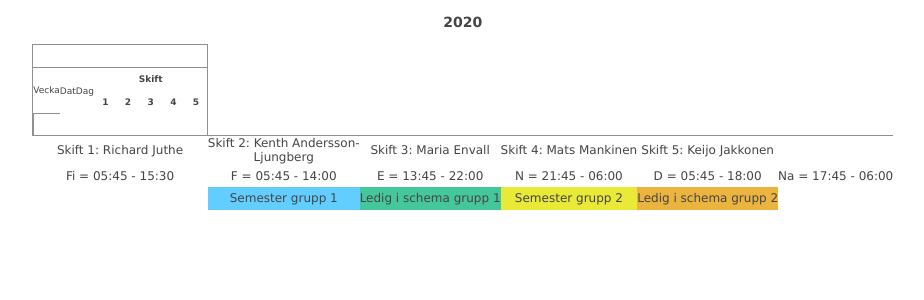
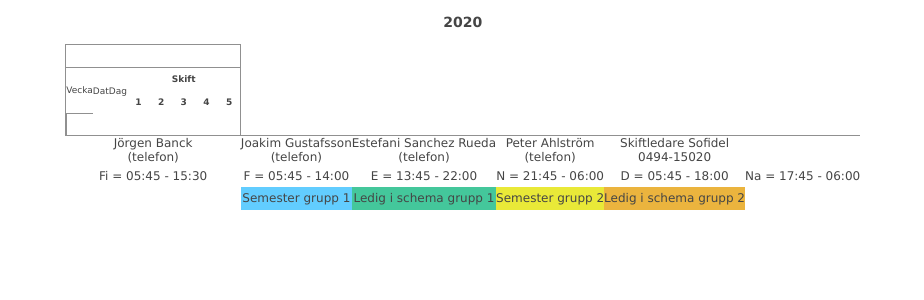
Before and after one commit to jockeg/schedule-generator, a Flask app: template templates/schema.html in a window 1280 px wide. Shown: the top 300 px of the page, without its empty margins (178-1102 px from the left). Run offline with Flask 2, Linux system fonts and the light colour scheme; the template is opened without the code that fills it: most values are stand-ins (such as "Sample title", 1, 10 or a date in 2020).

```diff
--- a/flaskapp.py
+++ b/flaskapp.py
@@ -4,6 +4,7 @@ from babel.dates import format_date
 from schedule_generator import shift_day, year_dates, week_len, SweHolidays, helgdagar
 from pay_calculator import pay, schedule, schedule_month
 import pdfkit
+import pandas as pd
 
 holidays_se = SweHolidays(include_sundays=False)
 
@@ -104,13 +105,16 @@ def generatepdf():
 @app.route('/loneutrakning', methods=['POST'])
 def calculate_pay():
     year = request.form['year']
-    salary = float(request.form['salary'])
+    salary = float(request.form['salary'].replace(',', '.'))
     shift = request.form['shift']
     dates = schedule(int(year), int(shift))
     total_pay = 12 * salary
     month_pay = salary
     month = int(request.form['month'])
     dates_month = schedule_month(int(year), int(month), int(shift))
+    skattetabell = int(request.form['skattetabell'])
+
+    xl_file = 'https://www.skatteverket.se/download/18.339cd9fe17d1714c0771bae/1638974402658/M%C3%A5nadsl%C3%B6n%202022.xlsx'
 
     for date, workshift in dates.items():
         total_pay += pay(salary, date, workshift)
@@ -118,8 +122,15 @@ def calculate_pay():
     for date, workshift in dates_month.items():
         month_pay += pay(salary, date, workshift)
 
+    df = pd.read_excel(xl_file)
+    df2 = df.loc[:, ['Tabellnr', 'Inkomst t.o.m.', 'Kolumn 1']]
+    df3 = df2.set_index('Tabellnr')
+    df4 = df3.loc[skattetabell]
+    df5 = df4.set_index('Kolumn 1')
+    result = df5['Inkomst t.o.m.'].sub(month_pay).abs().idxmin()
+
     return render_template('calc.html',
-                           the_title='Lön ' + year,
+                           the_title='Lön ' + months.get(month) + ' ' + year,
                            salary=salary,
                            year=year,
                            shift=shift,
@@ -129,7 +140,8 @@ def calculate_pay():
                            month_pay=month_pay,
                            month=month,
                            months=months,
-                           round=round,)
+                           round=round,
+                           result=result)
 
 
 if __name__ == '__main__':
--- a/pay_calculator.py
+++ b/pay_calculator.py
@@ -123,10 +123,10 @@ small_holidays_se = SmallHolidays()
 
 
 def pay(base_pay, date, shift_day):
-    ob1 = 27.44
-    ob2 = 34.91
-    ob3 = 76.80
-    ob4 = 170.82
+    ob1 = 27.44 # 16:30-22:30
+    ob2 = 34.91 # 22:30-06:30
+    ob3 = 76.80 # Weekends/small holidays
+    ob4 = 170.82 # Big holidays
 
     if shift_day == 'L':
         return 0
@@ -165,8 +165,12 @@ def pay(base_pay, date, shift_day):
     elif shift_day == 'N':
         if date + dt.timedelta(days=1) in holidays_se:
             return 0.75 * ob1 + 7.5 * ob2 + 8.25 * ob4
+        elif date == dt.date(date.year, 1, 1):
+            return 0.75 * ob1 + 7.5 * ob2 + 8.25 * ob4
         elif date + dt.timedelta(days=1) in small_holidays_se:
             return 0.75 * ob1 + 7.5 * ob2 + 7.5 * ob3
+        elif date in small_holidays_se:
+            return 0.75 * ob1 + 7.5 * ob2 + 0.75 * ob3
         elif date.weekday() == 4:
             return 0.75 * ob1 + 7.5 * ob2 + 7.5 * ob3
         elif date.weekday() == 6:
--- a/requirements.txt
+++ b/requirements.txt
@@ -5,3 +5,4 @@ holidays
 python-dateutil
 pdfkit
 gunicorn
+pandas
--- a/templates/entry.html
+++ b/templates/entry.html
@@ -29,6 +29,9 @@
             </div>
             <div class="w3-content" style="max-width: 200px;">
                 <input class="w3-input w3-border w3-center" type="text" name="year" placeholder="År" required>
+            </div>
+            <div class="w3-content" style="max-width: 200px;">
+                <input class="w3-input w3-border w3-center" type="text" name="skattetabell" placeholder="Skattetabell" required>
             </div>
         </div>
         <div class="w3-row">
--- a/templates/schema.html
+++ b/templates/schema.html
@@ -65,11 +65,11 @@
             {% endfor %}
         </tr>
         <tr class="border-top">
-            <td>Skift 1: Richard Juthe</td>
-            <td>Skift 2: Kenth Andersson-<br>Ljungberg</td>
-            <td>Skift 3: Maria Envall</td>
-            <td>Skift 4: Mats Mankinen</td>
-            <td>Skift 5: Keijo Jakkonen</td>
+            <td>Jörgen Banck<br>(telefon)</td>
+            <td>Joakim Gustafsson<br>(telefon)</td>
+            <td>Estefani Sanchez Rueda<br>(telefon)</td>
+            <td>Peter Ahlström<br>(telefon)</td>
+            <td>Skiftledare Sofidel<br>0494-15020</td>
             <td></td>
         </tr>
         <tr>
```
Also changed, not shown: templates/calc.html (+5 -6 lines).
